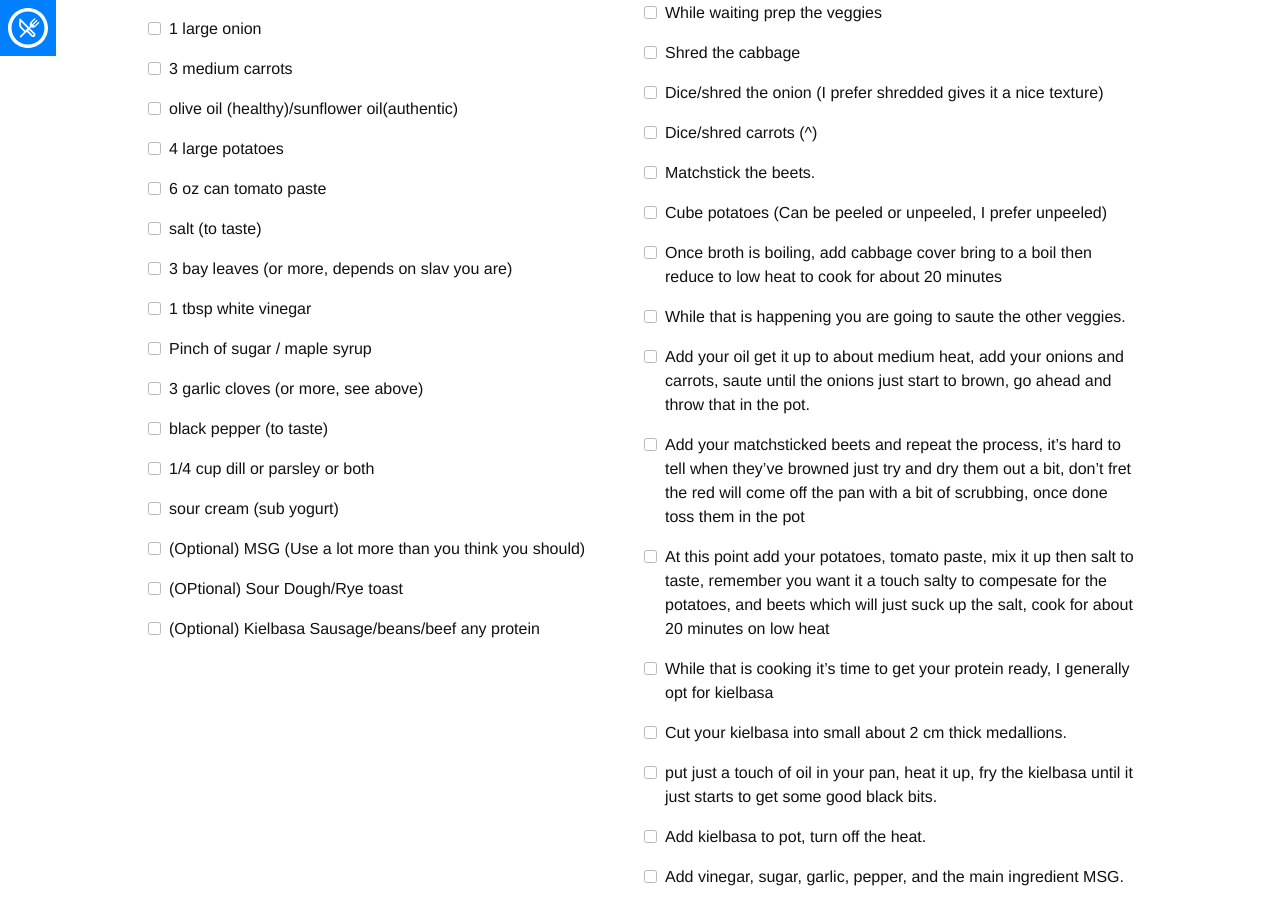
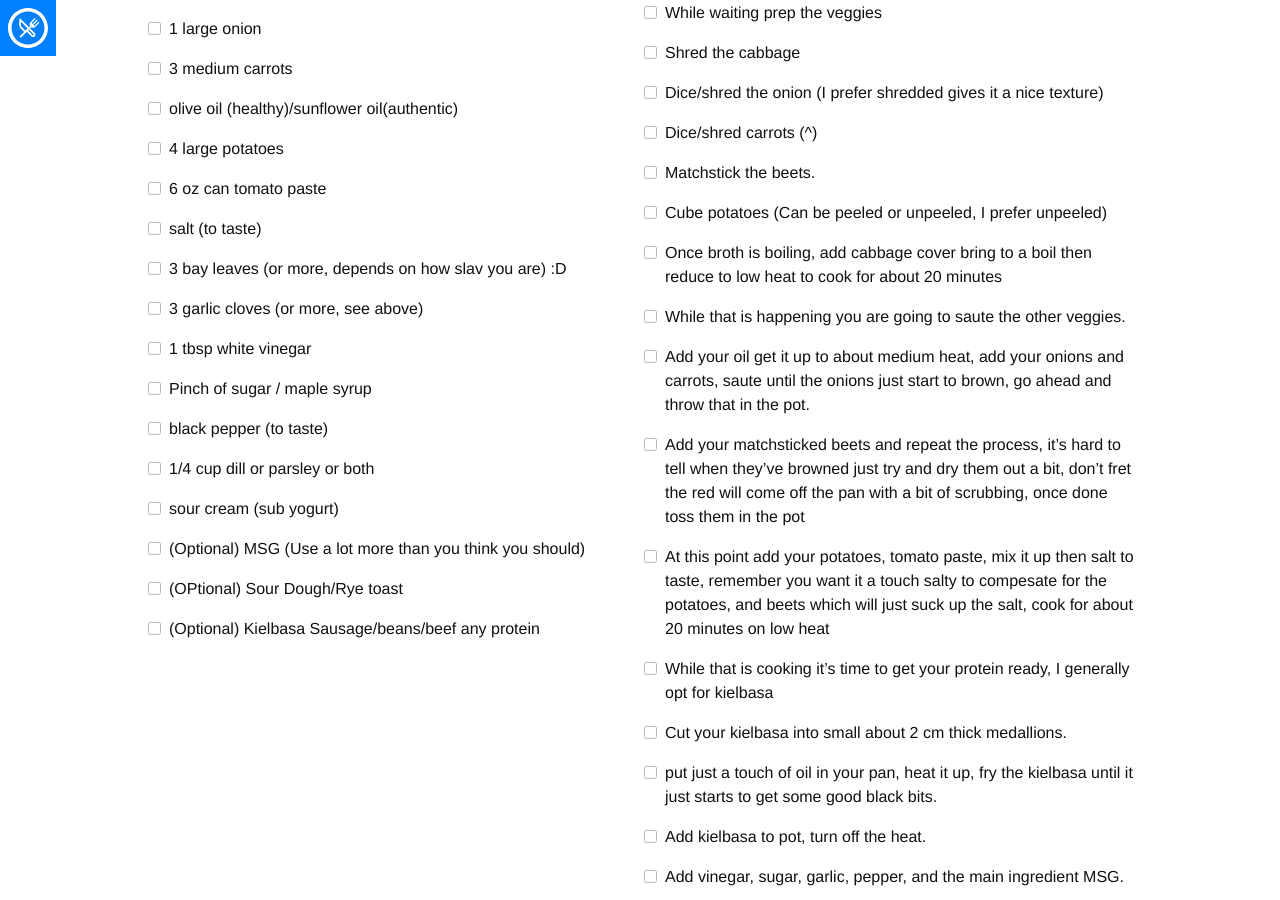
Before and after one commit to freitagdavid/recipe-database, a Jekyll site: the page built from _recipes/beet-borscht.md, in a window 1280 px wide and 900 px high, scrolled down 735 px. Built offline with Jekyll 4.4.1, drawn with Linux system fonts in a browser that asks for light colours; nearby versions of some CDN libraries; some web fonts are replaced.

Commit message:
Minor updates

```diff
--- a/_recipes/beet-borscht.md
+++ b/_recipes/beet-borscht.md
@@ -12,10 +12,10 @@ ingredients:
     - 4 large potatoes
     - 6 oz can tomato paste
     - salt (to taste)
-    - 3 bay leaves (or more, depends on slav you are)
+    - 3 bay leaves (or more, depends on how slav you are) :D
+    - 3 garlic cloves (or more, see above)
     - 1 tbsp white vinegar
     - Pinch of sugar / maple syrup
-    - 3 garlic cloves (or more, see above)
     - black pepper (to taste)
     - 1/4 cup dill or parsley or both
     - sour cream (sub yogurt)
```
Also changed, not shown: other parts of _recipes/beet-borscht.md (+1 -1 lines).
